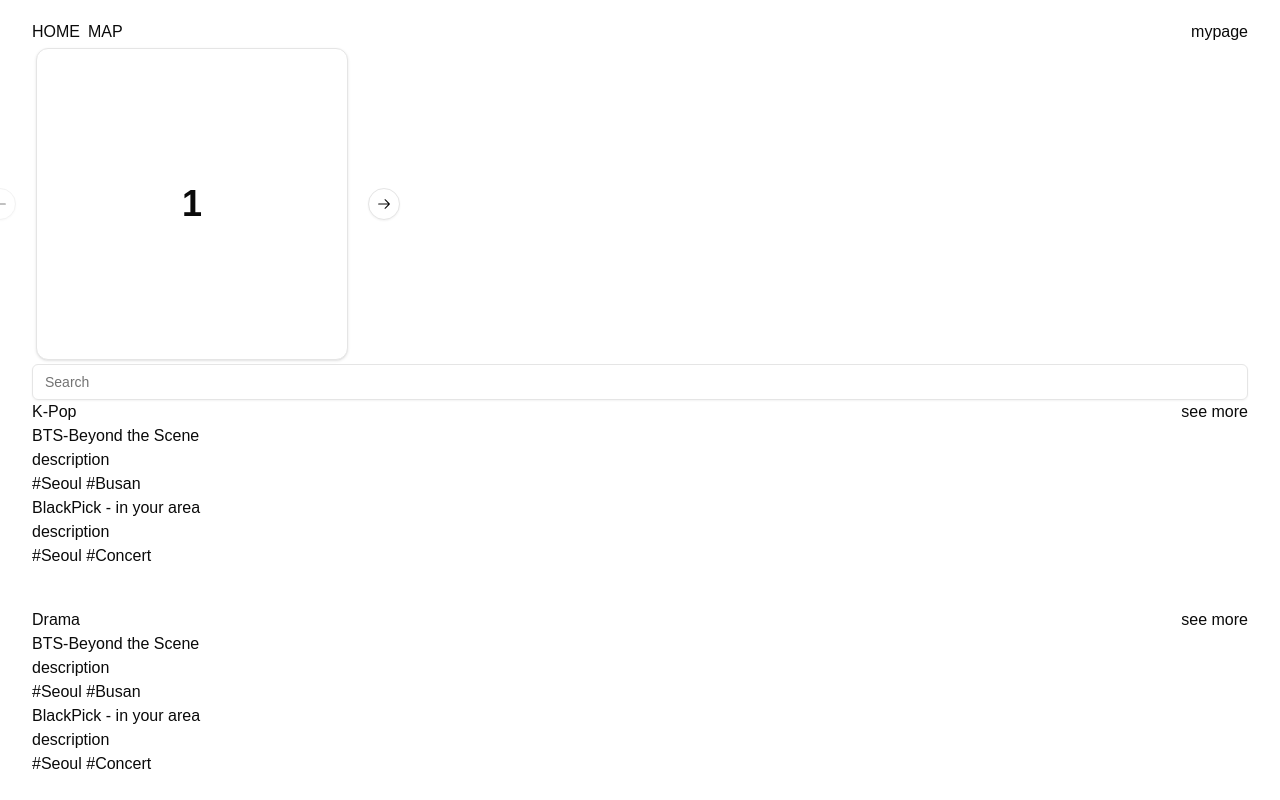
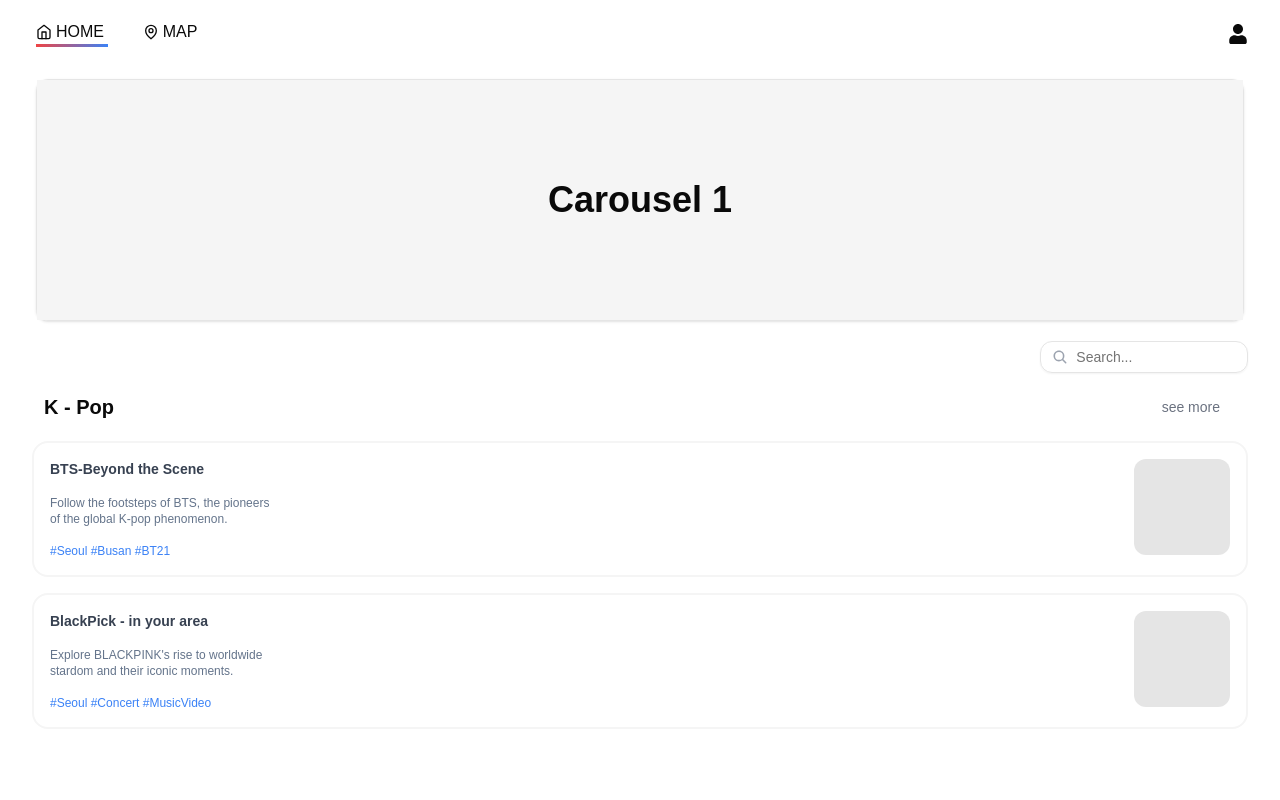
Before and after one commit to FourPointSevenFive/Capstone_Team_F, a Next.js app in the folder frontend/: page / in a window 1280 px wide. Shown: the top 800 px of the page. Built offline with nearby package versions, Linux system fonts and the light colour scheme.

Commit message:
feature(fe) - implement main page layout

```diff
--- a/frontend/app/_components/Carousel.tsx
+++ b/frontend/app/_components/Carousel.tsx
@@ -5,28 +5,26 @@ import {
   Carousel,
   CarouselContent,
   CarouselItem,
-  CarouselNext,
-  CarouselPrevious,
 } from "@/components/ui/carousel";
 
 export default function CarousselMain() {
   return (
-    <Carousel className="w-full max-w-xs">
+    <Carousel className="w-full">
       <CarouselContent>
-        {Array.from({ length: 5 }).map((_, index) => (
+        {Array.from({ length: 3 }).map((_, index) => (
           <CarouselItem key={index}>
             <div className="p-1">
               <Card>
-                <CardContent className="flex aspect-square items-center justify-center p-6">
-                  <span className="text-4xl font-semibold">{index + 1}</span>
+                <CardContent className="flex h-60 items-center justify-center bg-neutral-100 p-6">
+                  <span className="text-4xl font-semibold">
+                    Carousel {index + 1}
+                  </span>
                 </CardContent>
               </Card>
             </div>
           </CarouselItem>
         ))}
       </CarouselContent>
-      <CarouselPrevious />
-      <CarouselNext />
     </Carousel>
   );
 }
--- a/frontend/app/_components/ContentCard.tsx
+++ b/frontend/app/_components/ContentCard.tsx
@@ -15,13 +15,13 @@ export default function ContentCard({
 }) {
   return (
     <Link href={"./"}>
-      <div className="flex">
-        <div>
-          <p>{title}</p>
-          <p>{description}</p>
-          <p>{hashtags}</p>
+      <div className="flex justify-between rounded-2xl border-2 border-neutral-100 p-4">
+        <div className="flex w-56 flex-col gap-4">
+          <p className="text-sm font-bold text-gray-700">{title}</p>
+          <p className="text-xs text-slate-500">{description}</p>
+          <p className="text-xs text-blue-500">{hashtags}</p>
         </div>
-        <div>{image}</div>
+        <div className="size-24 rounded-[12px] bg-neutral-200">{image}</div>
       </div>
     </Link>
   );
--- a/frontend/app/_components/ContentsBox.tsx
+++ b/frontend/app/_components/ContentsBox.tsx
@@ -1,23 +1,27 @@
+import { Button } from "@/components/ui/button";
 import ContentCard from "./ContentCard";
 
 export default function ContentsBox({ title }: { title: string }) {
   return (
-    <div className="flex-col">
-      <div className="flex justify-between">
-        <p>{title}</p>
-        <p>see more</p>
+    <div className="flex flex-col gap-4">
+      <div className="flex items-center justify-between px-3">
+        <p className="text-xl font-bold">{title}</p>
+        <Button variant="ghost" className="text-gray-500">
+          see more
+        </Button>
       </div>
-      <div>
+      <div className="flex flex-col gap-4">
         <ContentCard
           title="BTS-Beyond the Scene"
-          description="description"
-          hashtags="#Seoul #Busan"
+          description="Follow the footsteps of BTS,
+the pioneers of the global K-pop phenomenon."
+          hashtags="#Seoul #Busan #BT21"
           link="/bts"
         />
         <ContentCard
           title="BlackPick - in your area"
-          description="description"
-          hashtags="#Seoul #Concert"
+          description="Explore BLACKPINK's rise to worldwide stardom and their iconic moments."
+          hashtags="#Seoul #Concert #MusicVideo"
           link="/blackpink"
         />
       </div>
--- a/frontend/app/_components/Header.tsx
+++ b/frontend/app/_components/Header.tsx
@@ -1,13 +1,38 @@
+"use client";
 import Link from "next/link";
+import { LuHome } from "react-icons/lu";
+import { GrLocation } from "react-icons/gr";
+import { FaUser } from "react-icons/fa";
+import UnderBar from "./UnderBar";
+import { usePathname, useRouter } from "next/navigation";
 
 export default function Header() {
+  const currentPath = usePathname();
+
   return (
-    <div className="flex">
-      <div className="flex flex-1 gap-2">
-        <Link href="./">HOME</Link>
-        <Link href="./map">MAP</Link>
+    <div className="flex w-full items-center pb-3 text-base font-medium">
+      <div className="flex flex-1 gap-5">
+        <Link href="./" className="flex w-20 flex-col items-center">
+          <div className="flex items-center justify-center gap-1 pr-1">
+            <LuHome />
+            HOME
+          </div>
+          {currentPath === "/" && <UnderBar />}
+        </Link>
+
+        <div className="flex flex-1 gap-2">
+          <Link href="./map" className="flex w-20 flex-col items-center">
+            <div className="flex items-center justify-center gap-1 pr-1">
+              <GrLocation />
+              MAP
+            </div>
+            {currentPath === "/map" && <UnderBar />}
+          </Link>
+        </div>
       </div>
-      <Link href="./my">mypage</Link>
+      <Link href="./my">
+        <FaUser size={20} />
+      </Link>
     </div>
   );
 }
--- a/frontend/app/_components/SearchBar.tsx
+++ b/frontend/app/_components/SearchBar.tsx
@@ -1,9 +1,14 @@
 import { Input } from "@/components/ui/input";
+import { IoSearch } from "react-icons/io5";
 
 export default function SearchBar() {
   return (
-    <div>
-      <Input placeholder="Search" />
+    <div className="relative">
+      <IoSearch className="absolute left-3 top-2 text-gray-400" />
+      <Input
+        placeholder="      Search..."
+        className="h-8 w-52 rounded-xl text-gray-300"
+      />
     </div>
   );
 }
--- /dev/null
+++ b/frontend/app/_components/UnderBar.tsx
@@ -0,0 +1,7 @@
+import { Separator } from "@/components/ui/separator";
+
+export default function UnderBar() {
+  return (
+    <Separator className="h-[3px] w-[72px] bg-gradient-to-r from-red-500 to-blue-500" />
+  );
+}
--- a/frontend/app/layout.tsx
+++ b/frontend/app/layout.tsx
@@ -33,7 +33,7 @@ export default function RootLayout({
   return (
     <html lang="en" className={`${pretendard.variable}`}>
       <body
-        className={`${geistSans.variable} ${geistMono.variable} px-8 py-5 antialiased`}
+        className={`${geistSans.variable} ${geistMono.variable} w-dvw px-8 py-5 antialiased`}
       >
         {children}
       </body>
--- a/frontend/app/map/page.tsx
+++ b/frontend/app/map/page.tsx
@@ -4,13 +4,12 @@ import LocationCard from "./_components/LocationCard";
 
 export default function Page() {
   return (
-    <>
+    <div>
       <Header />
       <div className="flex justify-between">
         <div>badge</div>
         <SearchBar />
       </div>
-      <div className="h-96 w-full border-2">map</div>
       <div className="flex flex-col gap-3">
         map list
         <LocationCard
@@ -26,6 +25,6 @@ export default function Page() {
           address="somewhere"
         />
       </div>
-    </>
+    </div>
   );
 }
--- a/frontend/app/page.tsx
+++ b/frontend/app/page.tsx
@@ -5,12 +5,15 @@ import SearchBar from "./_components/SearchBar";
 
 export default function Home() {
   return (
-    <div className="">
+    <div className="flex flex-col gap-4">
       <Header />
       <CarouselMain />
-      <SearchBar />
-      <main className="flex flex-col gap-10">
-        <ContentsBox title="K-Pop" />
+      <div className="flex justify-end">
+        <SearchBar />
+      </div>
+
+      <main className="flex flex-col gap-16">
+        <ContentsBox title="K - Pop" />
         <ContentsBox title="Drama" />
         <ContentsBox title="Movie" />
         <ContentsBox title="Novel" />
--- /dev/null
+++ b/frontend/components/ui/separator.tsx
@@ -0,0 +1,31 @@
+"use client"
+
+import * as React from "react"
+import * as SeparatorPrimitive from "@radix-ui/react-separator"
+
+import { cn } from "@/lib/utils"
+
+const Separator = React.forwardRef<
+  React.ElementRef<typeof SeparatorPrimitive.Root>,
+  React.ComponentPropsWithoutRef<typeof SeparatorPrimitive.Root>
+>(
+  (
+    { className, orientation = "horizontal", decorative = true, ...props },
+    ref
+  ) => (
+    <SeparatorPrimitive.Root
+      ref={ref}
+      decorative={decorative}
+      orientation={orientation}
+      className={cn(
+        "shrink-0 bg-border",
+        orientation === "horizontal" ? "h-[1px] w-full" : "h-full w-[1px]",
+        className
+      )}
+      {...props}
+    />
+  )
+)
+Separator.displayName = SeparatorPrimitive.Root.displayName
+
+export { Separator }
--- a/frontend/package.json
+++ b/frontend/package.json
@@ -10,6 +10,7 @@
   },
   "dependencies": {
     "@radix-ui/react-icons": "^1.3.0",
+    "@radix-ui/react-separator": "^1.1.0",
     "@radix-ui/react-slot": "^1.1.0",
     "class-variance-authority": "^0.7.0",
     "clsx": "^2.1.1",
@@ -18,6 +19,7 @@
     "next": "14.2.15",
     "react": "^18",
     "react-dom": "^18",
+    "react-icons": "^5.3.0",
     "tailwind-merge": "^2.5.4",
     "tailwindcss-animate": "^1.0.7"
   },
```
Also changed, not shown: 1 other file (tests, documents, lock files or other folders).
